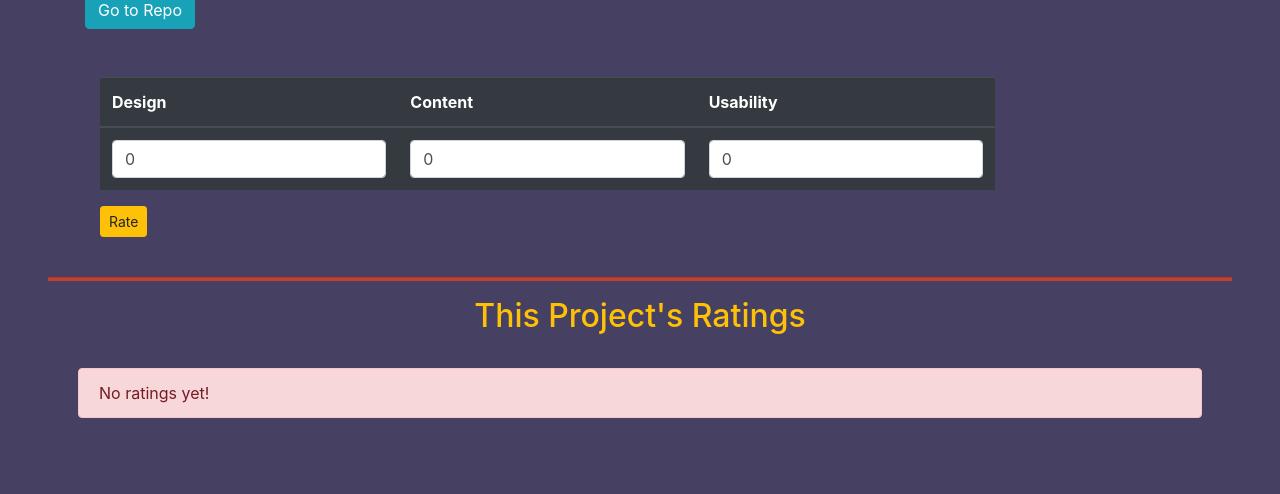
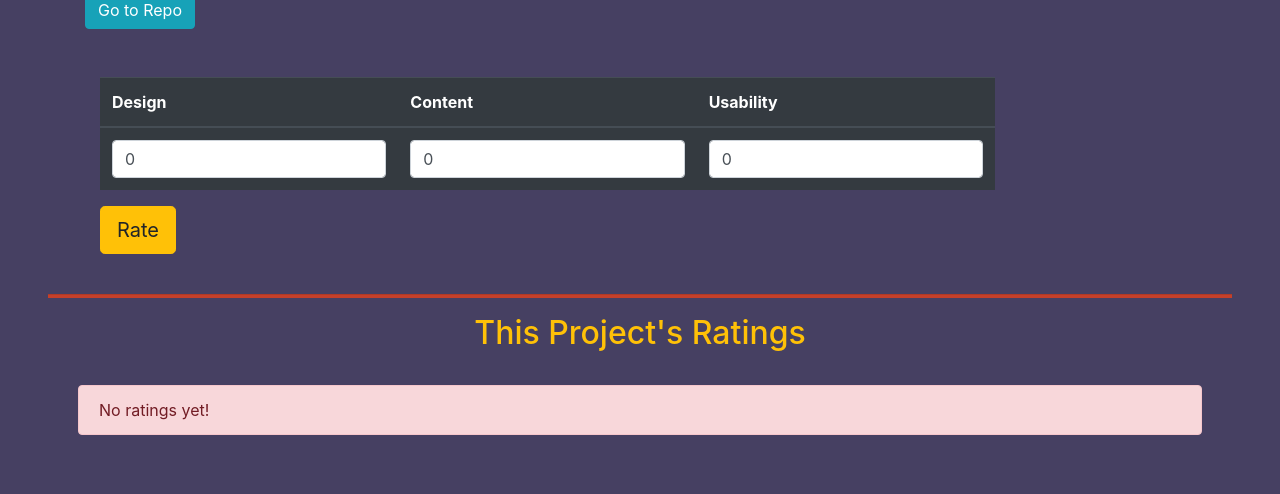
Before and after one commit to devseme/Projo-Awards, a Django app: template awards/templates/project_details.html in a window 1280 px wide; the page is wider, and only the part inside the window is pictured. Shown: the part 755-1249 px from the top of that part. Run offline with Django 3.2, Linux system fonts and the light colour scheme; the template is opened without the code that fills it, so the values that code supplies are empty; some libraries are stand-ins or nearby versions; some web fonts are replaced.

Commit message:
changed button size

```diff
--- a/awards/templates/project_details.html
+++ b/awards/templates/project_details.html
@@ -83,7 +83,7 @@ background-image: url({{project.image.url}})">
 
                 </tbody>
               </table>
-              <button class="btn btn-warning btn-sm" type="submit">Rate</button>
+              <button class="btn btn-warning btn-lg" type="submit">Rate</button>
             </form>
           </div>
 
```
